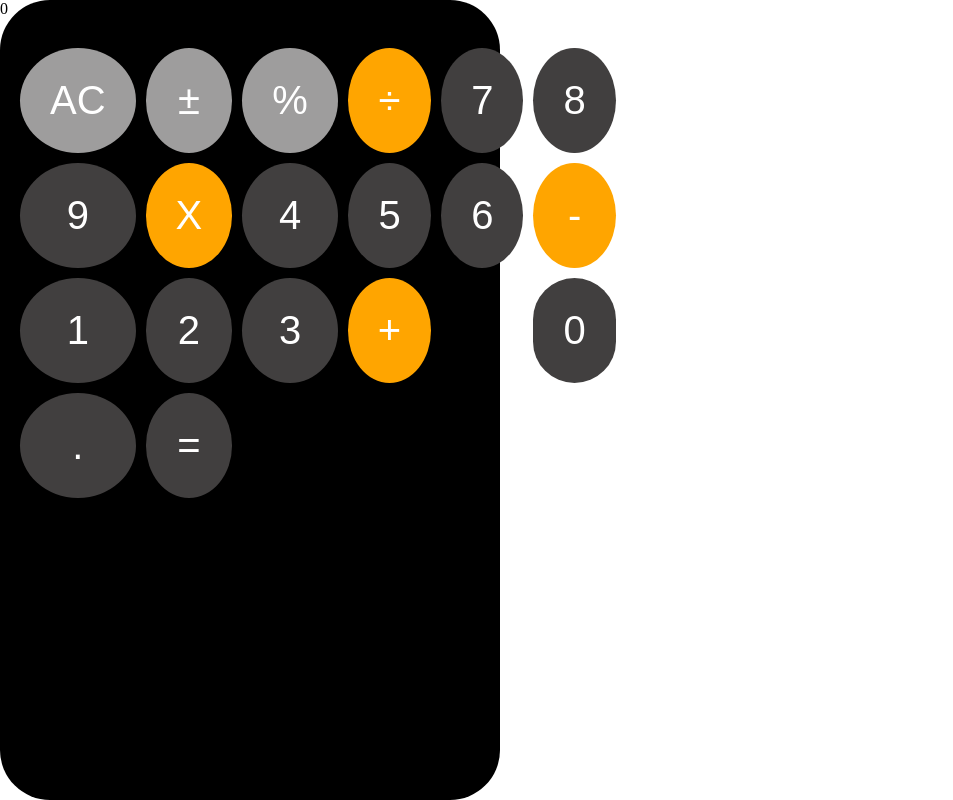
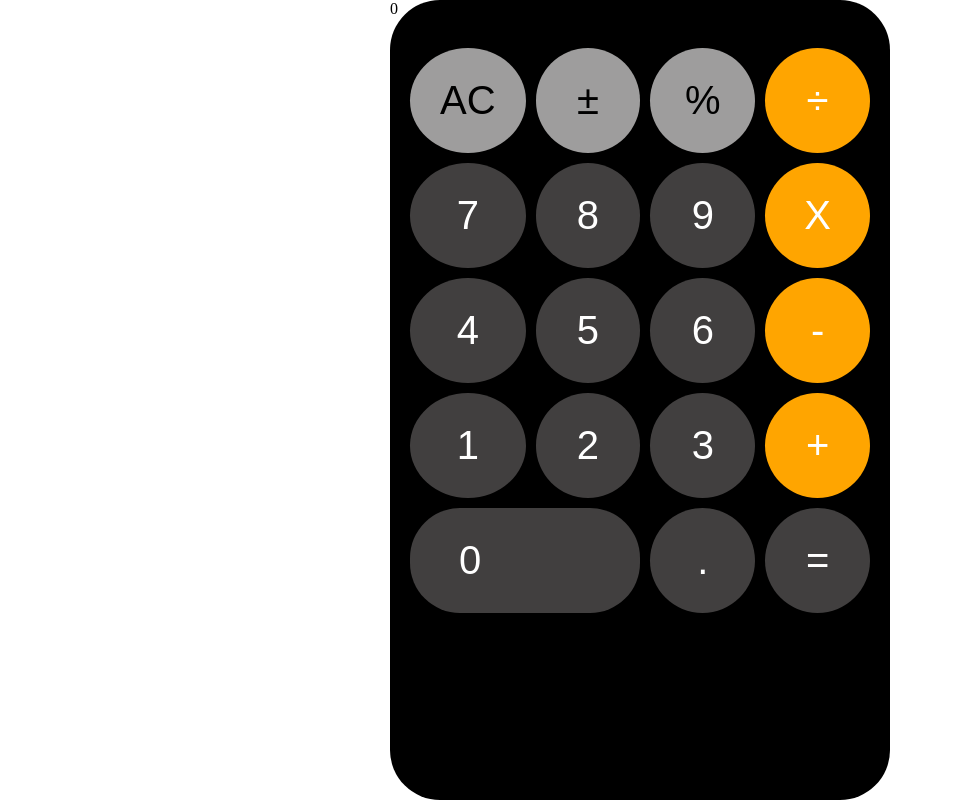
Before and after one commit to KazimAkyol/IOS-Calculator, a plain HTML site: page index.html in a window 1280 px wide. Shown: the whole page, without its empty margins (0-953 px from the left). Drawn offline with Linux system fonts and the light colour scheme.

Commit message:
fifth commit

```diff
--- a/style.css
+++ b/style.css
@@ -1,10 +1,10 @@
-*{
+* {
   margin: 0;
   padding: 0;
   box-sizing: border-box;
 }
 
-.display{
+.display {
   margin-top: 2rem;
   text-align: right;
   color: white;
@@ -12,21 +12,30 @@
   padding: 20px;
 }
 
-body{
+body {
+  display: flex;
   justify-content: center;
   align-items: center;
   width: 100vw;
   height: 100vh;
 }
 
-.calculator{
+.calculator {
   width: 500px;
   height: 800px;
   background-color: black;
   border-radius: 50px;
 }
 
-button{
+.buttons {
+  margin-top: 10px;
+  display: grid;
+  grid-template-columns: repeat(4, 1fr);
+  gap: 10px;
+  padding: 20px;
+}
+
+button {
   padding: 30px;
   font-size: 2.5rem;
   border: none;
@@ -39,29 +48,23 @@ button{
   color: white;
 }
 
-.buttons{
-    margin-top: 10px;
-    display: grid;
-    grid-template-columns: repeat(4, 1fr);
-    gap: 10px;
-    padding: 20px;
+button:hover {
+  background-color: #272727;
 }
 
-button:hover{
-    background-color: #413f3f;
+.span2 {
+  display: flex;
+  text-align: left;
+  grid-column: span 2;
+  border-radius: 50px;
+  padding-right: 140px;
 }
 
-.span2{
-    display: flex;
-    justify-content: flex-start;
-    grid-column: span2;
-    border-radius: 50px;
+.color {
+  background-color: #9e9d9d;
+  color: black;
 }
 
-.color{
-    background-color: #9e9d9d;
-}
-
-.orange{
+.orange {
   background-color: orange;
 }
```
Lines whose indentation alone changed are shown as unchanged.
